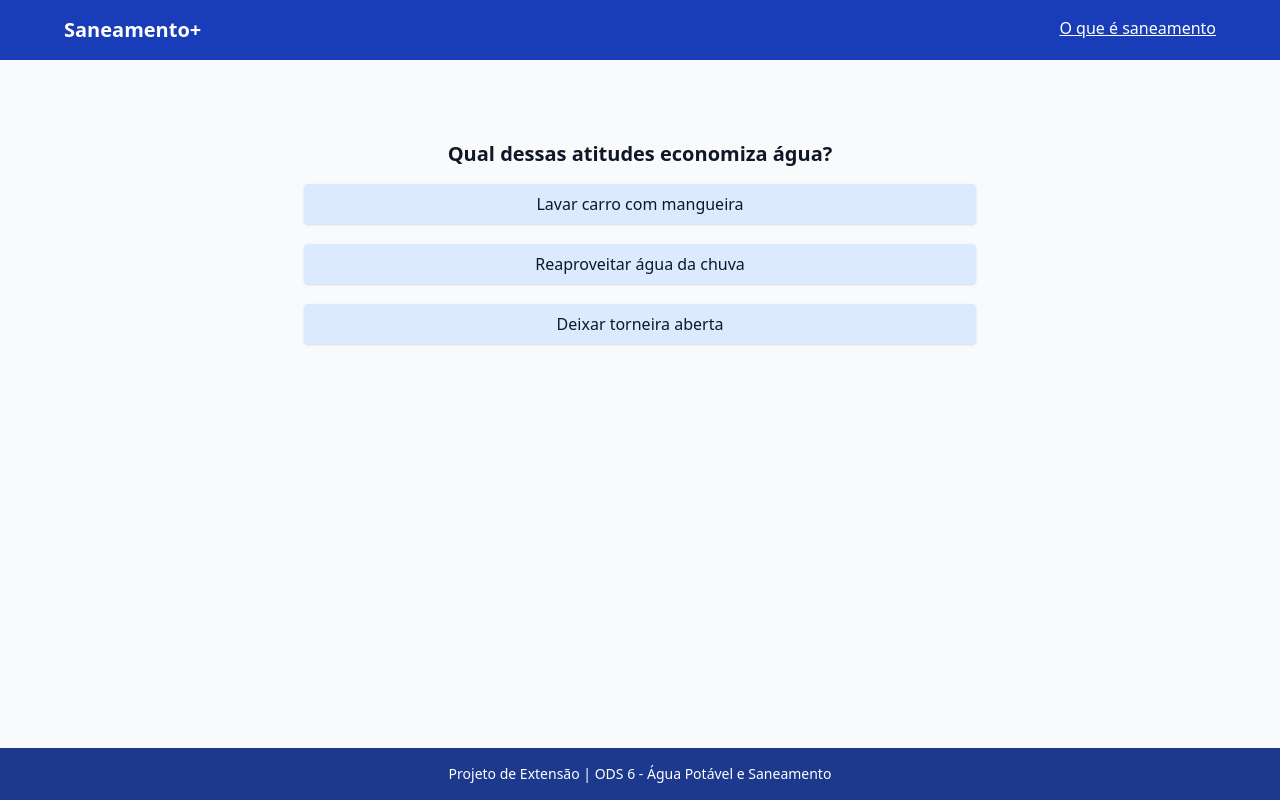
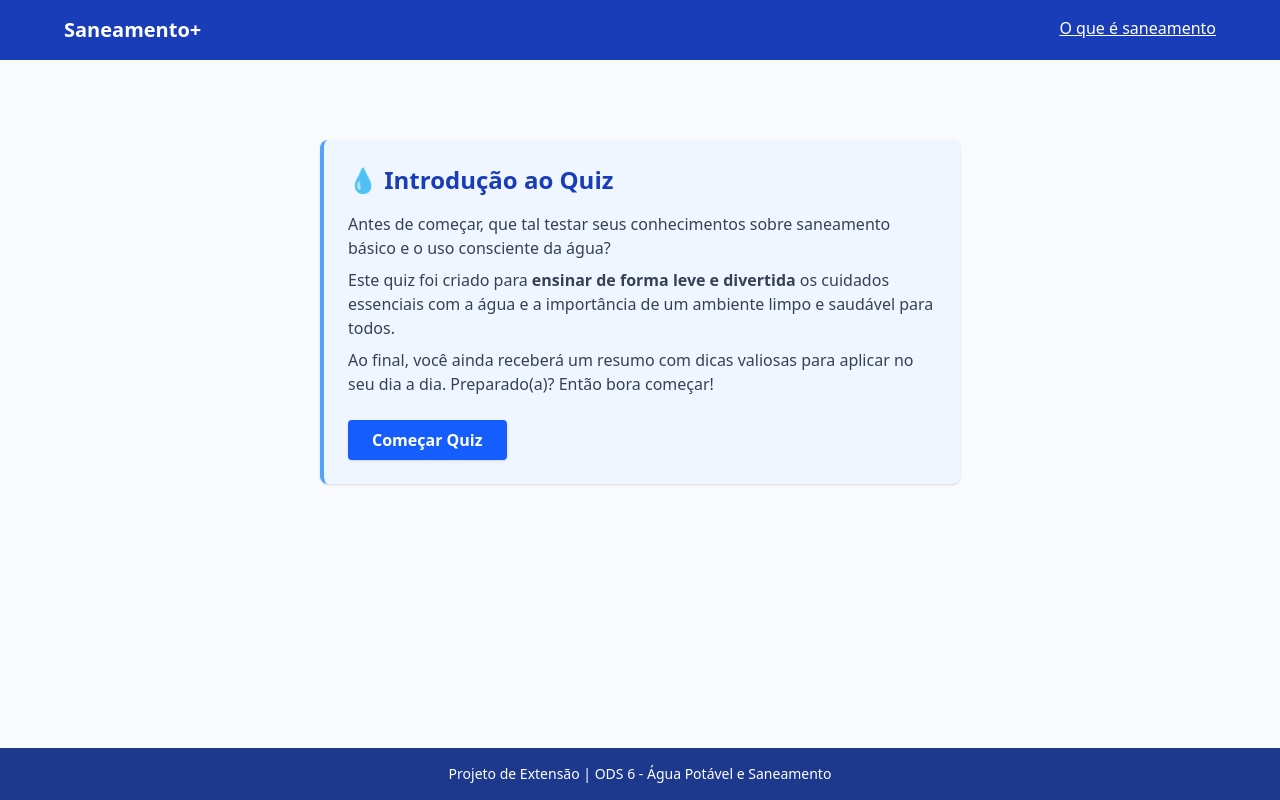
Before and after one commit to victorbterra/agua-para-todos, a Next.js app: page /quiz in a window 1280 px wide. Built offline with nearby package versions, Linux system fonts and the light colour scheme.

Commit message:
feat:Adicionado introdução ao quiz e botão de começar

```diff
--- a/app/quiz/page.tsx
+++ b/app/quiz/page.tsx
@@ -6,36 +6,63 @@ const perguntas = [
   {
     pergunta: 'Qual dessas atitudes economiza água?',
     opcoes: ['Lavar carro com mangueira', 'Reaproveitar água da chuva', 'Deixar torneira aberta'],
-    resposta: 1
+    resposta: 1,
   },
   {
     pergunta: 'A falta de saneamento pode causar:',
     opcoes: ['Problemas respiratórios', 'Infecções intestinais', 'Dor de cabeça'],
-    resposta: 1
-  }
+    resposta: 1,
+  },
 ];
 
 export default function QuizPage() {
+  const [iniciado, setIniciado] = useState(false); // 👈 novo estado de introdução
   const [indice, setIndice] = useState(0);
   const [pontos, setPontos] = useState(0);
   const [finalizado, setFinalizado] = useState(false);
 
-  function responder(indiceSelecionado: number) {
-    if (indiceSelecionado === perguntas[indice].resposta) setPontos(p => p + 1);
+  function responder(índiceSelecionado: number) {
+    if (índiceSelecionado === perguntas[indice].resposta) {
+      setPontos(p => p + 1);
+    }
     const proximo = indice + 1;
-    if (proximo < perguntas.length) setIndice(proximo);
-    else setFinalizado(true);
+    if (proximo < perguntas.length) {
+      setIndice(proximo);
+    } else {
+      setFinalizado(true);
+    }
   }
 
   return (
-    <div className="max-w-2xl py-20 mx-auto">
-      {finalizado ? (
-        <p className="text-3xl text-center font-medium text-green-700">
-          Você acertou <strong>{pontos}</strong> de <strong>{perguntas.length}</strong> perguntas!
-        </p>
-        ): (
-        <QuizCard dados={perguntas[indice]} aoResponder={responder} />
-      )}
-    </div>
+      <div className="max-w-2xl py-20 px-4 mx-auto">
+        {!iniciado ? (
+          <section className="bg-blue-50 border-l-4 border-blue-400 p-6 rounded-lg shadow">
+            <h1 className="text-2xl font-bold text-blue-800 mb-4">💧 Introdução ao Quiz</h1>
+            <p className="text-gray-700 mb-2">
+              Antes de começar, que tal testar seus conhecimentos sobre saneamento básico e o uso consciente da água?
+            </p>
+            <p className="text-gray-700 mb-2">
+              Este quiz foi criado para <strong>ensinar de forma leve e divertida</strong> os cuidados essenciais com a água e a importância de um ambiente limpo e saudável para todos.
+            </p>
+            <p className="text-gray-700 mb-6">
+              Ao final, você ainda receberá um resumo com dicas valiosas para aplicar no seu dia a dia. Preparado(a)? Então bora começar!
+            </p>
+            <button
+              onClick={() => setIniciado(true)}
+              className="bg-blue-600 hover:bg-blue-700 text-white font-semibold px-6 py-2 rounded shadow transition-all duration-200"
+            >
+              Começar Quiz
+            </button>
+          </section>
+        ) : finalizado ? (
+          <div className="text-center mt-10">
+            <p className="text-3xl font-medium text-green-700">
+              Você acertou <strong>{pontos}</strong> de <strong>{perguntas.length}</strong> perguntas!
+            </p>
+          </div>
+        ) : (
+          <QuizCard dados={perguntas[indice]} aoResponder={responder} />
+        )}
+      </div>
   );
 }
```
